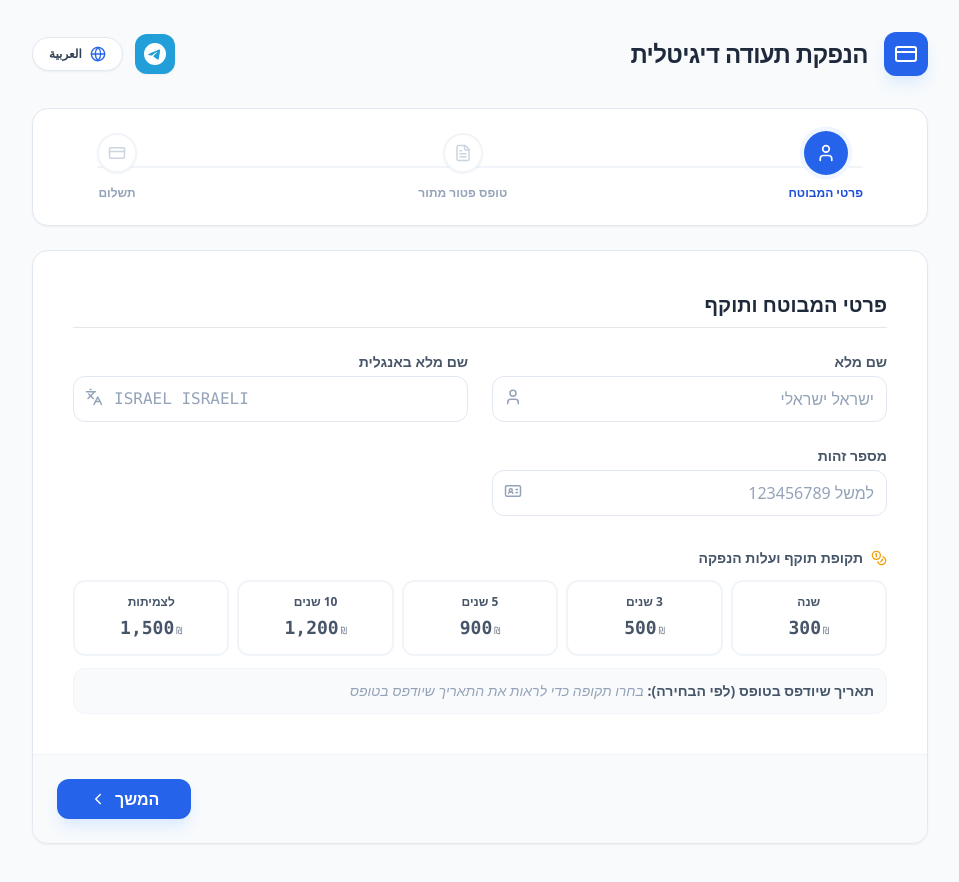
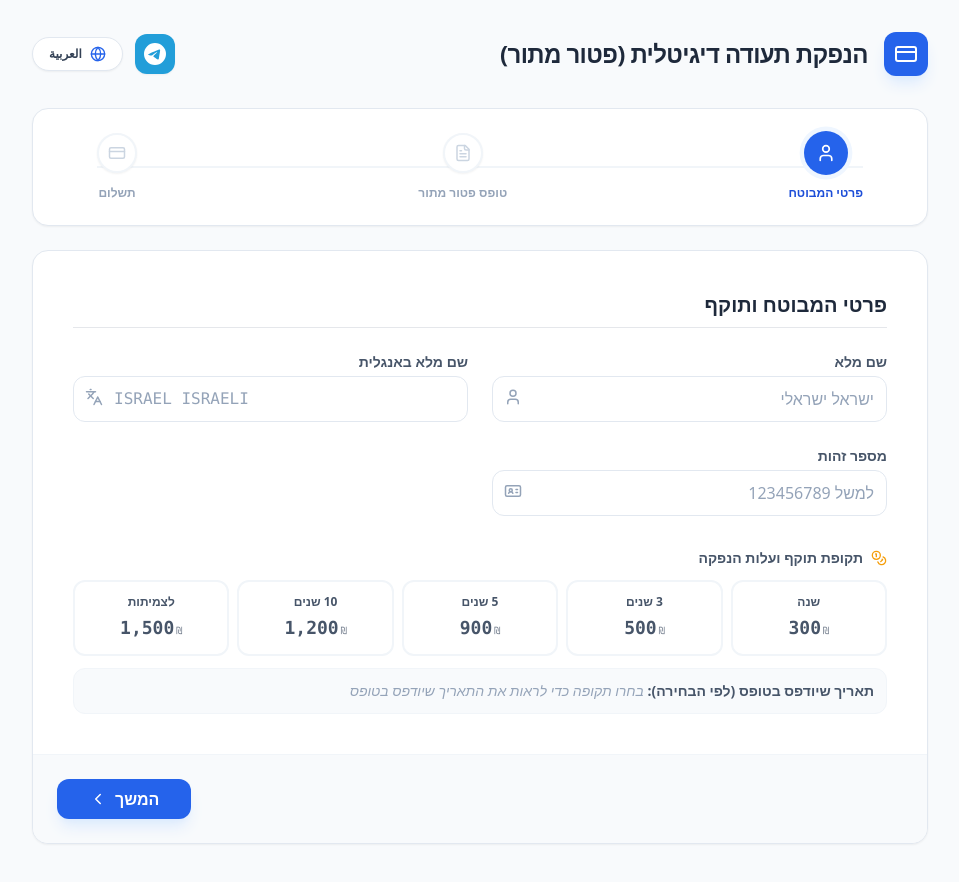
Before and after one commit to Hexabroremember/ptormtorbot, a React (Vite) app: page / in a window 1280 px wide. Shown: the top 882 px of the page, without its empty margins (160-1119 px from the left). Built offline with nearby package versions, Linux system fonts and the light colour scheme.

Commit message:
Update Hebrew app title to include queue exemption

```diff
--- a/src/App.jsx
+++ b/src/App.jsx
@@ -130,7 +130,7 @@ function validateStep1(formData, lang) {
 
 const content = {
   he: {
-    title: "הנפקת תעודה דיגיטלית",
+    title: "הנפקת תעודה דיגיטלית (פטור מתור)",
     next: "המשך",
     back: "חזרה",
     payment: "מעבר לתשלום מאובטח",
```
